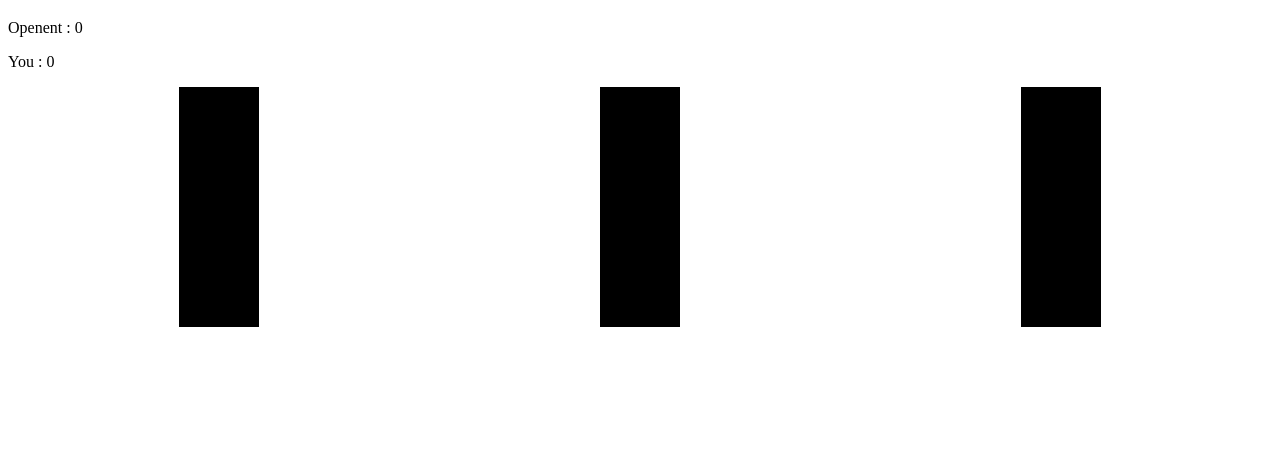
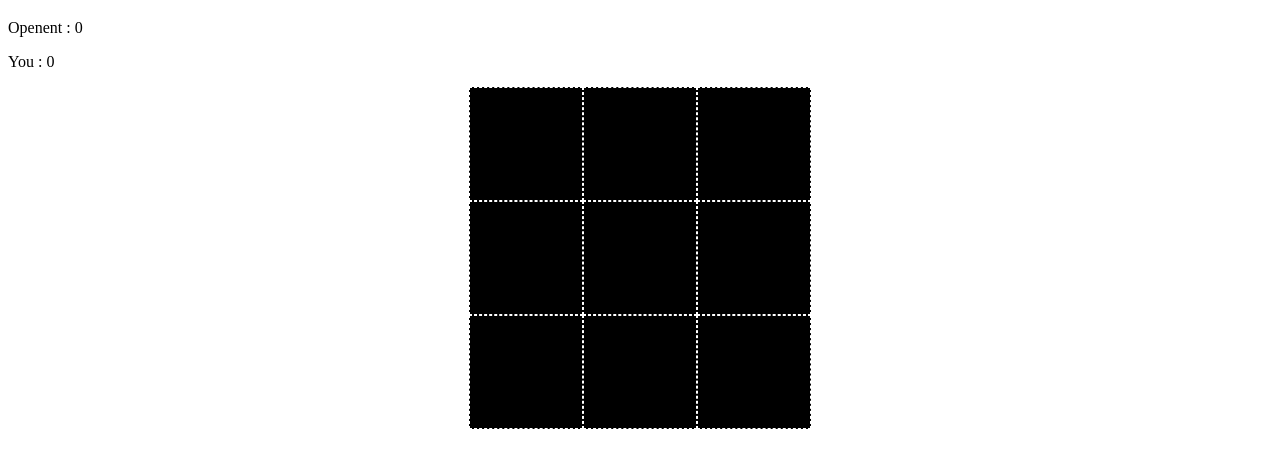
Before and after one commit to Govin-R/web-games, a plain HTML site: page TTT/index.html in a window 1280 px wide. Shown: the part 61-528 px from the top of the page. Drawn offline with Linux system fonts and the light colour scheme.

Commit message:
ttt developement

```diff
--- a/TTT/index.html
+++ b/TTT/index.html
@@ -12,23 +12,25 @@
     <header>
       <h1>Tic-Tac-Toe</h1>
     </header>
-    <div>
-      <div>
+    <div id="play-area">
+      <div id="scoreBoard">
         <p> Openent : <span id="opScore" >0</span></p>
         <p>You : <span id="yourScore">0</span></p>
       </div>
       <div id="grid-box">
-        <div id="0" class="boxes"></div>
-        <div id="1" class="boxes"></div>
-        <div id="2" class="boxes"></div>
-        <div id="3" class="boxes"></div>
-        <div id="4" class="boxes"></div>
-        <div id="5" class="boxes"></div>
-        <div id="6" class="boxes"></div>
-        <div id="7" class="boxes"></div>
-        <div id="8" class="boxes"></div>
+        <div id="0" class="boxes r1"></div>
+        <div id="1" class="boxes r1"></div>
+        <div id="2" class="boxes r1"></div>
+        <div id="3" class="boxes r2"></div>
+        <div id="4" class="boxes r2"></div>
+        <div id="5" class="boxes r2"></div>
+        <div id="6" class="boxes r3"></div>
+        <div id="7" class="boxes r3"></div>
+        <div id="8" class="boxes r3"></div>
 
     </div>
+
+		<script charset="utf-8" src="./main.js"></script>
 </body>
 
 </html>
--- a/TTT/main.js
+++ b/TTT/main.js
@@ -0,0 +1,41 @@
+
+let openentScore = document.getElementById('opScore');
+let yourScore = document.getElementById('yourScore');
+const boxes = document.querySelectorAll('.boxes');
+const r1 = document.querySelectorAll(".r1");
+const r2 = document.querySelectorAll(".r2");
+const r3 = document.querySelectorAll(".r3");
+
+const default_val = {
+	"r1":[0,0,0],
+	"r2":[0,0,0],
+	"r3":[0,0,0], 	}
+
+startGame();
+function startGame(){
+	boxes.forEach((e)=>{
+		e.setAttribute("value",0);
+		e.addEventListener('click',(a)=>{play(a)});
+	});
+	openentScore.innerText=0;
+	yourScore.innerText=0;
+
+};
+
+
+function play(a){
+	console.log(a);
+	let r1val= rowVal(r1);
+//	let r2val= rowVal(r2);
+//	let r3val= rowVal(r3);
+	function rowVal(it){
+		let arr = [];
+		for(let i = 0; i<it.length; i++){
+			arr.push(Number(it[i].getAttribute("value")));
+			console.log(it[i],it)
+		};
+		return arr;
+	};
+	//	console.log(r1val,r2val,r3val)
+
+}
--- a/TTT/styles.css
+++ b/TTT/styles.css
@@ -3,12 +3,19 @@
 #grid-box{
   display: grid;
   grid-template-columns:  auto auto auto;
-  place-items: center;
+  justify-content:center
 
 }
 
 .boxes{
-  width: 5rem;
-  height: 5rem;
+  width: 7rem;
+  height: 7rem;
+	border: 0.1rem dashed white;
   background-color: black;
 }
+
+.box_num_default{
+	font-size:2rem;
+	color:white;
+	background-color:white;
+}
```
